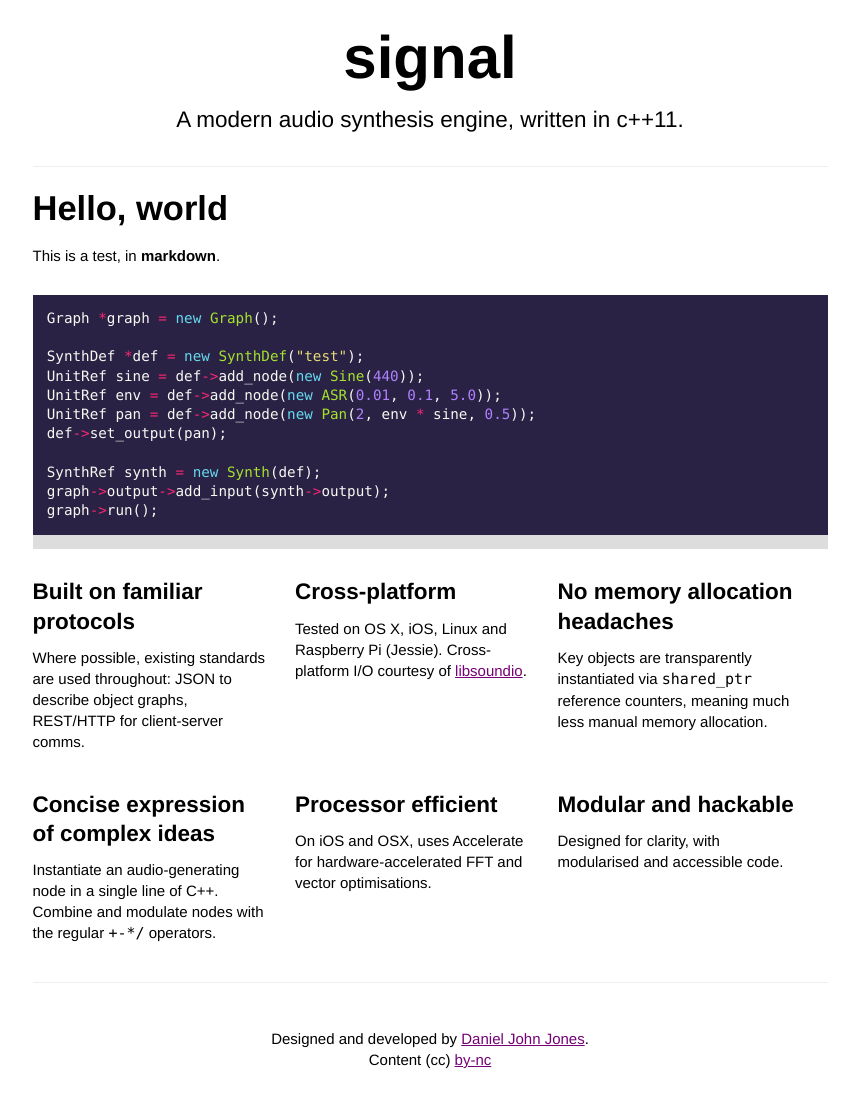
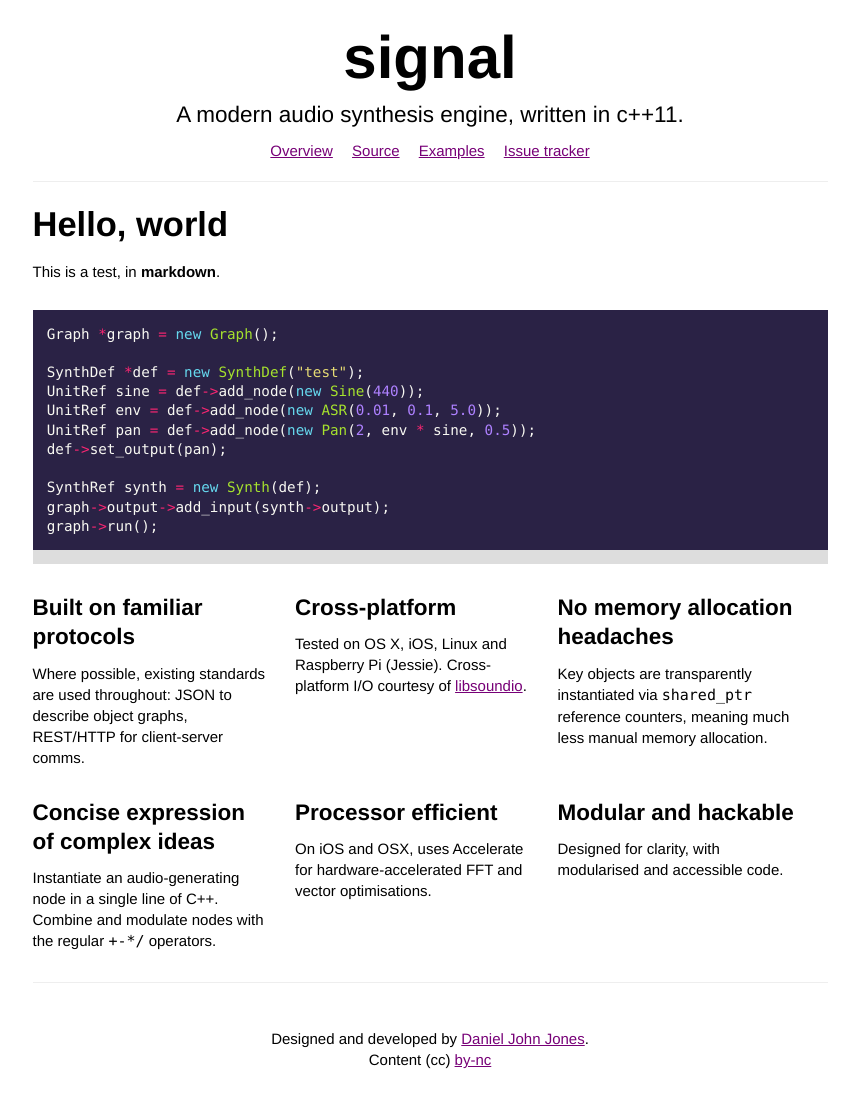
Before and after one commit to ideoforms/signalflow, a Jekyll site: the page built from index.md, in a window 1280 px wide. Shown: the whole page, without its empty margins (210-1069 px from the left). Built offline with Jekyll 4.4.1, drawn with Linux system fonts in a browser that asks for light colours.

Commit message:
Add navigation bar

```diff
--- a/_layouts/default.html
+++ b/_layouts/default.html
@@ -10,6 +10,14 @@
 			<div id="top">
 				<h1>signal</h1>
 				<p class="intro">A modern audio synthesis engine, written in c++11.</p>
+				<nav>
+					<ul>
+						<li><a href="/">Overview</a></li>
+						<li><a href="https://github.com/ideoforms/signal">Source</a></li>
+						<li><a href="https://github.com/ideoforms/signal/tree/master/examples">Examples</a></li>
+						<li><a href="https://github.com/ideoforms/signal/issues">Issue tracker</a></li>
+					</ul>
+				</nav>
 			</div>
 			<div id="content">
 				{{ content }}
--- a/style.css
+++ b/style.css
@@ -27,7 +27,7 @@ h3
 
 p
 {
-	margin: 0 0 1em;
+	margin: 0 0 0.5em;
 	line-height: 1.4em;
 }
 
@@ -47,6 +47,22 @@ hr
 	height: 0px;
 	border: none;
 	border-bottom: 1px solid #eee;
+}
+
+nav
+{
+	margin: 1em 0;
+}
+nav ul, nav li
+{
+	list-style: none;
+	margin: 0px;
+	padding: 0px;
+}
+nav li
+{
+	display: inline-block;
+	margin: 0 0.5em;
 }
 
 #main
@@ -102,6 +118,8 @@ pre, code
 .intro
 {
 	font-size: 150%;
+	margin-bottom: 0;
+	line-height: 1em;
 }
 
 @media only screen and (max-width: 800px)
```
